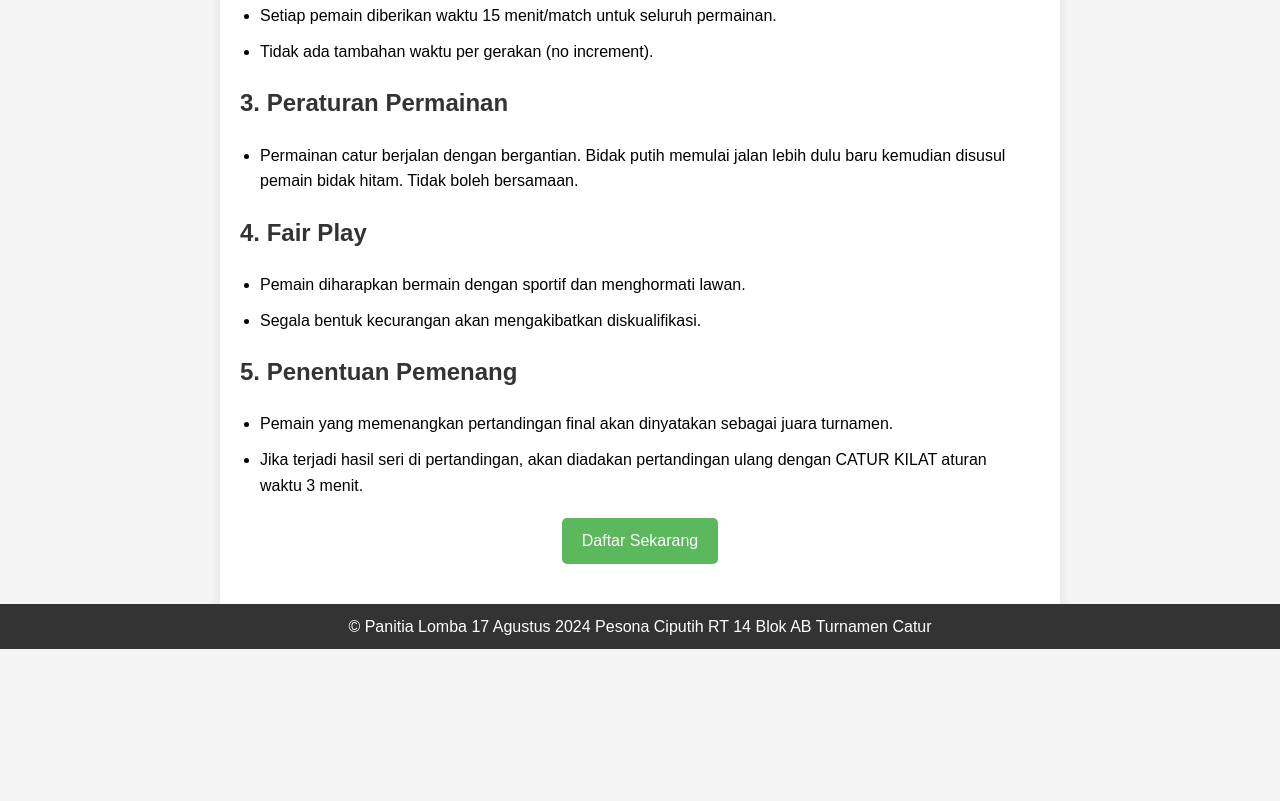
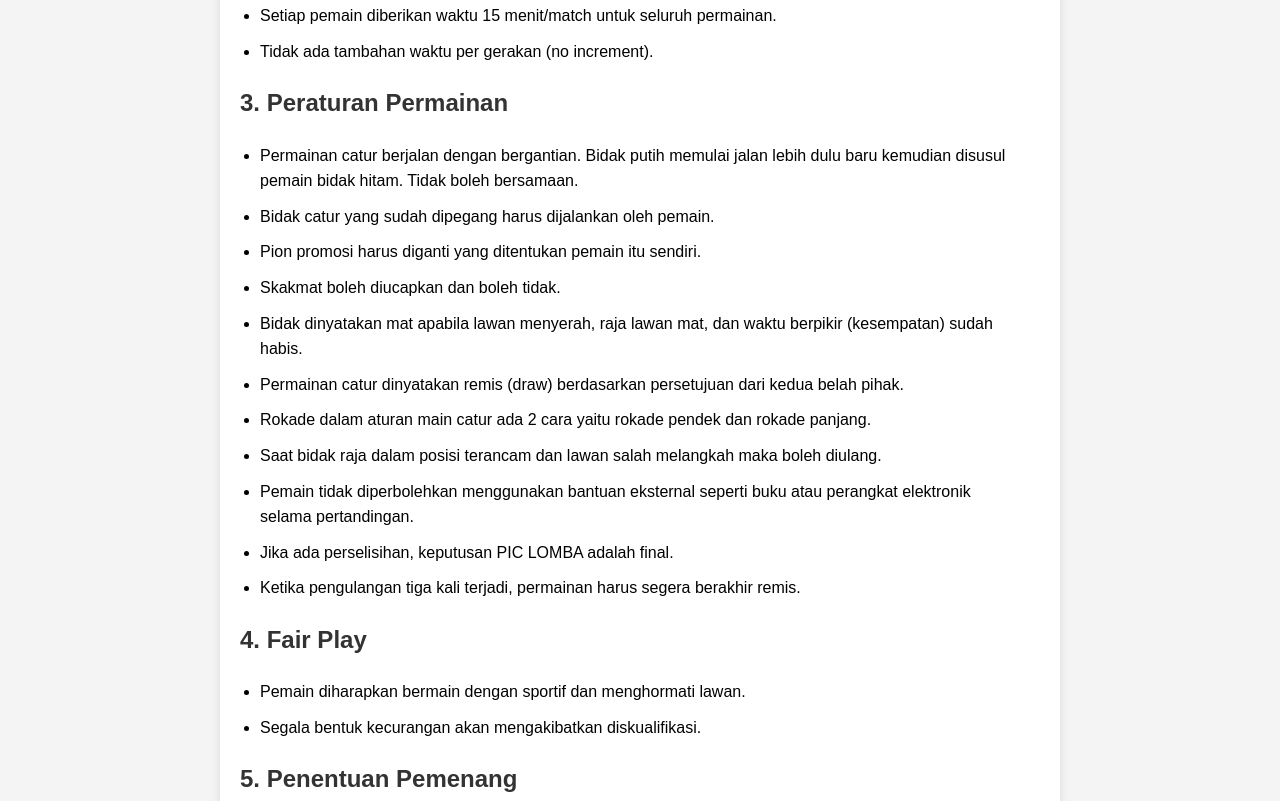
Before and after one commit to derishatria/lomba-catur, a plain HTML site: page index.html in a window 1280 px wide. Shown: the part 650-1451 px from the top of the page. Before the commit the page ends 1299 px from the top, so only its background shows below. Drawn offline with nearby package versions, Linux system fonts and the light colour scheme; no server answers.

Commit message:
feat: revisi

```diff
--- a/index.html
+++ b/index.html
@@ -114,6 +114,16 @@
     <h2>3. Peraturan Permainan</h2>
     <ul>
         <li>Permainan catur berjalan dengan bergantian. Bidak putih memulai jalan lebih dulu baru kemudian disusul pemain bidak hitam. Tidak boleh bersamaan.</li>
+        <li>Bidak catur yang sudah dipegang harus dijalankan oleh pemain.</li>
+        <li>Pion promosi harus diganti yang ditentukan pemain itu sendiri.</li>
+        <li>Skakmat boleh diucapkan dan boleh tidak.</li>
+        <li>Bidak dinyatakan mat apabila lawan menyerah, raja lawan mat, dan waktu berpikir (kesempatan) sudah habis.</li>
+        <li>Permainan catur dinyatakan remis (draw) berdasarkan persetujuan dari kedua belah pihak.</li>
+        <li>Rokade dalam aturan main catur ada 2 cara yaitu rokade pendek dan rokade panjang.</li>
+        <li>Saat bidak raja dalam posisi terancam dan lawan salah melangkah maka boleh diulang.</li>
+        <li>Pemain tidak diperbolehkan menggunakan bantuan eksternal seperti buku atau perangkat elektronik selama pertandingan.</li>
+        <li>Jika ada perselisihan, keputusan PIC LOMBA adalah final.</li>
+        <li>Ketika pengulangan tiga kali terjadi, permainan harus segera berakhir remis.</li>
     </ul>
 
     <h2>4. Fair Play</h2>
@@ -142,7 +152,7 @@
     // Function to fetch current time from external API using CORS proxy
     function getCurrentTime(callback) {
         $.ajax({
-            url: 'https://cors-anywhere.herokuapp.com/https://time.is/Jakarta',
+            url: 'https://robwu.nl/cors-anywhere.html/https://time.is/Jakarta',
             dataType: 'text',
             success: function (data) {
                 var currentTime = $(data).find('#twd').text().trim(); // Example, adjust as per the HTML structure of the website
```
